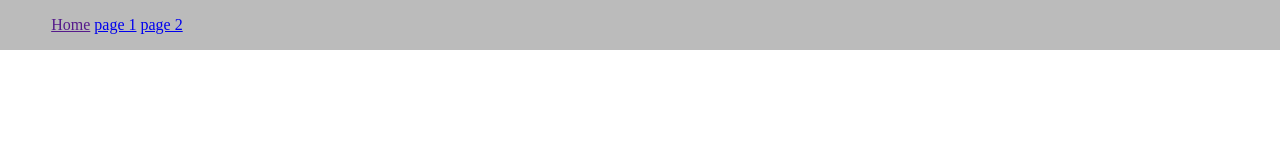
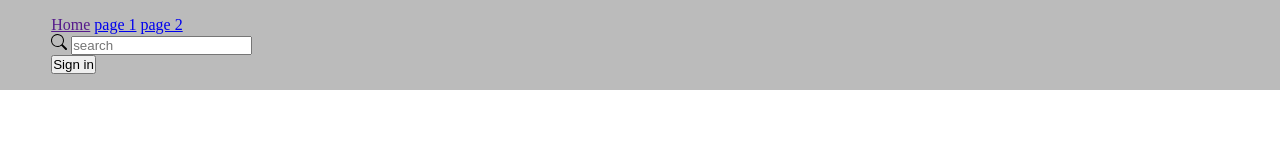
Before and after one commit to Narjissi-fadwa/test, a plain HTML site: page index.html in a window 1280 px wide. Drawn offline with Linux system fonts and the light colour scheme.

Commit message:
added a sign in button with input -icon

```diff
--- a/index.html
+++ b/index.html
@@ -13,7 +13,13 @@
             <a href="./public/pages/page1.html">page 1</a>
             <a href="./public/pages/page2.html">page 2</a>
         </nav>
-
+         <div class="div2">
+            <div> <svg xmlns="http://www.w3.org/2000/svg" width="16" height="16" fill="currentColor" class="bi bi-search" viewBox="0 0 16 16">
+                    <path d="M11.742 10.344a6.5 6.5 0 1 0-1.397 1.398h-.001q.044.06.098.115l3.85 3.85a1 1 0 0 0 1.415-1.414l-3.85-3.85a1 1 0 0 0-.115-.1zM12 6.5a5.5 5.5 0 1 1-11 0 5.5 5.5 0 0 1 11 0"/>
+                  </svg> <input type="search" placeholder="search">
+            </div>
+                <button>Sign in </button>
+         </div>
     </header>
 </body>
 </html>
```
